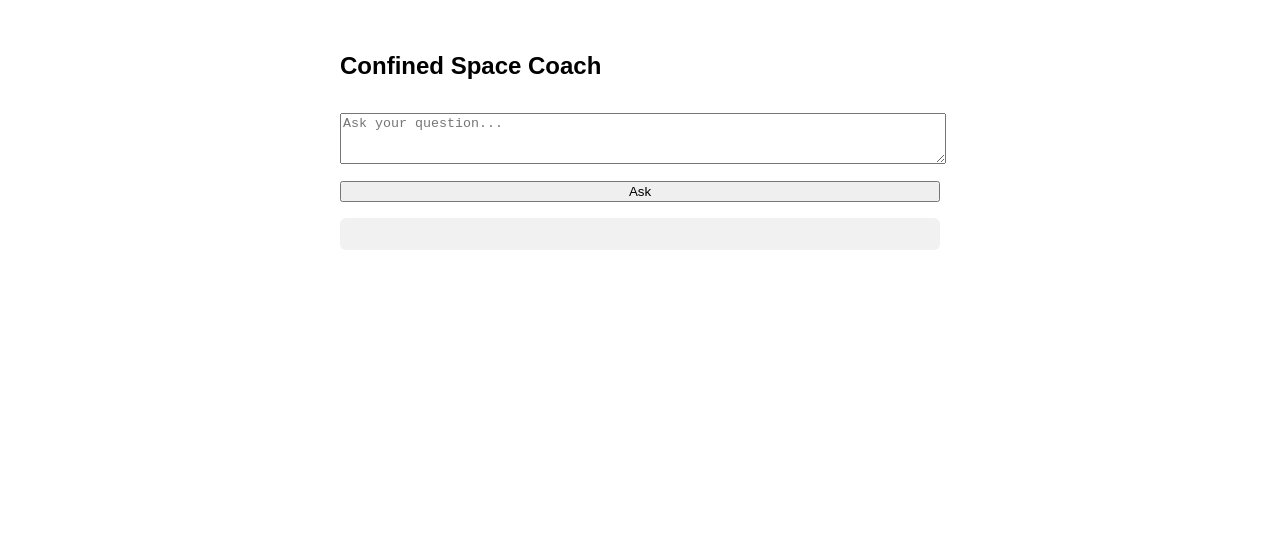
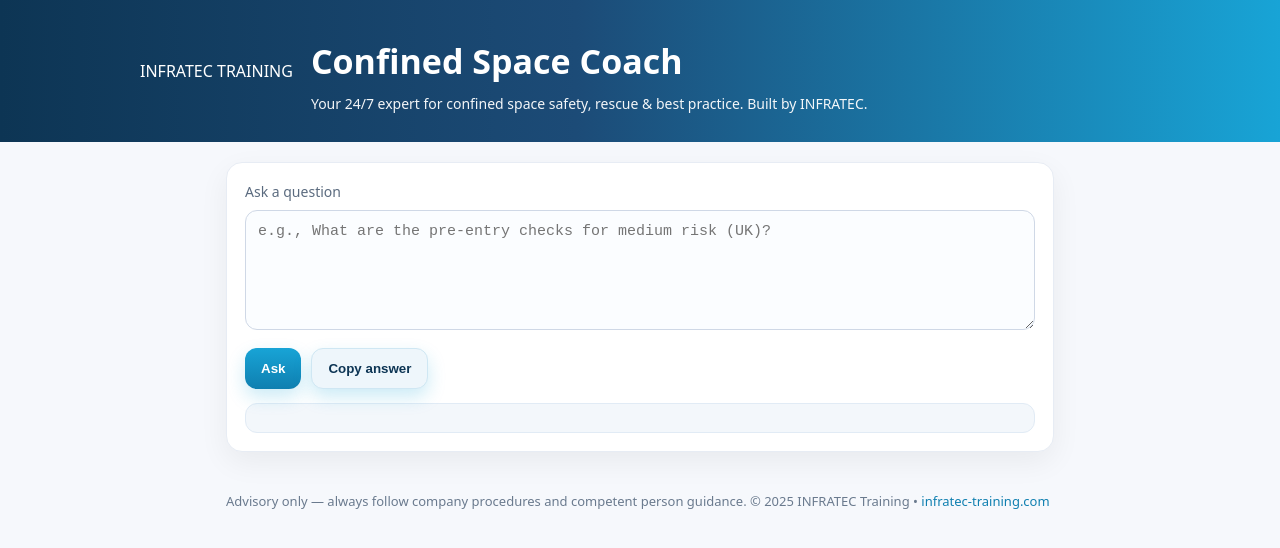
Before and after one commit to LeeBullock/confinedspacecoach-bot, a website: page index.html in a window 1280 px wide. Drawn offline with Linux system fonts and the light colour scheme.

Commit message:
Brand UI: header + panel + typing dots

```diff
--- a/index.html
+++ b/index.html
@@ -1,19 +1,117 @@
 <!DOCTYPE html>
-<html>
+<html lang="en">
 <head>
-  <title>Confined Space Coach</title>
+  <meta charset="utf-8" />
+  <meta name="viewport" content="width=device-width, initial-scale=1" />
+  <title>Confined Space Coach • INFRATEC Training</title>
   <style>
-    body { font-family: Arial; max-width: 600px; margin: auto; padding: 2em; }
-    textarea, button { width: 100%; margin-top: 1em; }
-    .chat-box { margin-top: 1em; padding: 1em; background: #f1f1f1; border-radius: 6px; white-space: pre-wrap; }
+    :root{
+      /* INFRATEC look */
+      --brand:#18A4D6;          /* cyan from banner */
+      --brand-dark:#0D3554;     /* deep navy */
+      --ink:#0d1117;            /* near-black */
+      --bg:#f6f8fc;             /* light page */
+      --card:#ffffff;           /* panels */
+      --muted:#5b6b7f;
+      --ring:rgba(24,164,214,.25);
+      --radius:16px;
+    }
+    *{box-sizing:border-box}
+    body{
+      margin:0;
+      font:16px/1.5 system-ui, -apple-system, Segoe UI, Roboto, Arial, sans-serif;
+      color:var(--ink);
+      background:var(--bg);
+    }
+    .hero{
+      background:linear-gradient(90deg, var(--brand-dark) 0%, #1c4b77 45%, var(--brand) 100%);
+      color:#fff;
+      padding:28px 16px;
+    }
+    .hero .wrap{max-width:1000px; margin:0 auto; display:flex; align-items:center; gap:18px;}
+    .logo{width:170px; max-width:30vw}
+    h1{margin:8px 0 6px; font-size:clamp(22px,3.4vw,34px)}
+    .tag{opacity:.95; font-size:14px}
+
+    .wrap-main{max-width:860px; margin:20px auto 40px; padding:0 16px;}
+    .panel{
+      background:var(--card); border:1px solid #e7ecf4; border-radius:var(--radius);
+      box-shadow:0 10px 30px rgba(13,17,23,.06);
+      padding:18px;
+    }
+    label{display:block; margin:0 0 8px; color:var(--muted); font-size:14px}
+    textarea{
+      width:100%; min-height:120px; resize:vertical;
+      border:1px solid #cfd8e6; border-radius:12px; outline:none;
+      padding:12px; font-size:15px; background:#fbfdff;
+      transition:box-shadow .15s, border-color .15s;
+    }
+    textarea:focus{border-color:var(--brand); box-shadow:0 0 0 6px var(--ring)}
+    .actions{display:flex; gap:10px; margin-top:12px; flex-wrap:wrap}
+    button{
+      appearance:none; border:0; cursor:pointer;
+      background:linear-gradient(180deg, var(--brand), #0f7fb0);
+      color:#fff; font-weight:600; padding:12px 16px; border-radius:12px;
+      box-shadow:0 8px 18px rgba(24,164,214,.22);
+    }
+    .copy{background:#eef6fb; color:#0d3554; border:1px solid #cfe7f3}
+    .chat-box{
+      margin-top:14px; padding:14px; background:#f3f7fb;
+      border:1px solid #e1ebf5; border-radius:12px; white-space:pre-wrap;
+    }
+    .typing{display:inline-block; min-width:26px}
+    .dot{display:inline-block; width:6px; height:6px; margin:0 1px;
+         border-radius:50%; background:#5b7ea0; animation:b .9s infinite ease-in-out}
+    .dot:nth-child(2){animation-delay:.15s}
+    .dot:nth-child(3){animation-delay:.3s}
+    @keyframes b{0%,80%,100%{opacity:.2; transform:translateY(0)} 40%{opacity:1; transform:translateY(-2px)}}
+    footer{max-width:860px; margin:16px auto 40px; padding:0 16px; color:#6a7a8e; font-size:13px}
+    footer a{color:#0f7fb0; text-decoration:none} footer a:hover{text-decoration:underline}
   </style>
 </head>
 <body>
-  <h2>Confined Space Coach</h2>
-  <textarea id="question" rows="3" placeholder="Ask your question..."></textarea>
-  <button onclick="askChat()">Ask</button>
-  <div id="response" class="chat-box"></div>
+  <!-- Brand header -->
+  <section class="hero">
+    <div class="wrap">
+      <img class="logo" src="assets/infratec-logo.png" alt="INFRATEC Training" onerror="this.replaceWith(document.createTextNode('INFRATEC TRAINING'))">
+      <div>
+        <h1>Confined Space Coach</h1>
+        <div class="tag">Your 24/7 expert for confined space safety, rescue & best practice. Built by INFRATEC.</div>
+      </div>
+    </div>
+  </section>
 
+  <!-- App panel -->
+  <main class="wrap-main">
+    <div class="panel">
+      <label for="question">Ask a question</label>
+      <textarea id="question" rows="4" placeholder="e.g., What are the pre‑entry checks for medium risk (UK)?"></textarea>
+      <div class="actions">
+        <button onclick="askChat()">Ask</button>
+        <button class="copy" onclick="copyAnswer()">Copy answer</button>
+      </div>
+      <div id="response" class="chat-box" aria-live="polite"></div>
+    </div>
+  </main>
+
+  <footer>
+    Advisory only — always follow company procedures and competent person guidance. © <span id="y"></span> INFRATEC Training •
+    <a href="https://www.infratec-training.com" target="_blank" rel="noopener">infratec-training.com</a>
+  </footer>
+
+  <script>document.getElementById('y').textContent = new Date().getFullYear();</script>
   <script src="script.js"></script>
+  <script>
+    // Copy button
+    function copyAnswer(){
+      const el = document.getElementById('response');
+      const txt = el.innerText || el.textContent || '';
+      if(!txt.trim()){ alert('There is no answer to copy yet.'); return; }
+      navigator.clipboard.writeText(txt).then(()=>{
+        const old = el.style.outline; el.style.outline='2px solid #18A4D6';
+        setTimeout(()=>el.style.outline=old, 400);
+      });
+    }
+  </script>
 </body>
 </html>
```
